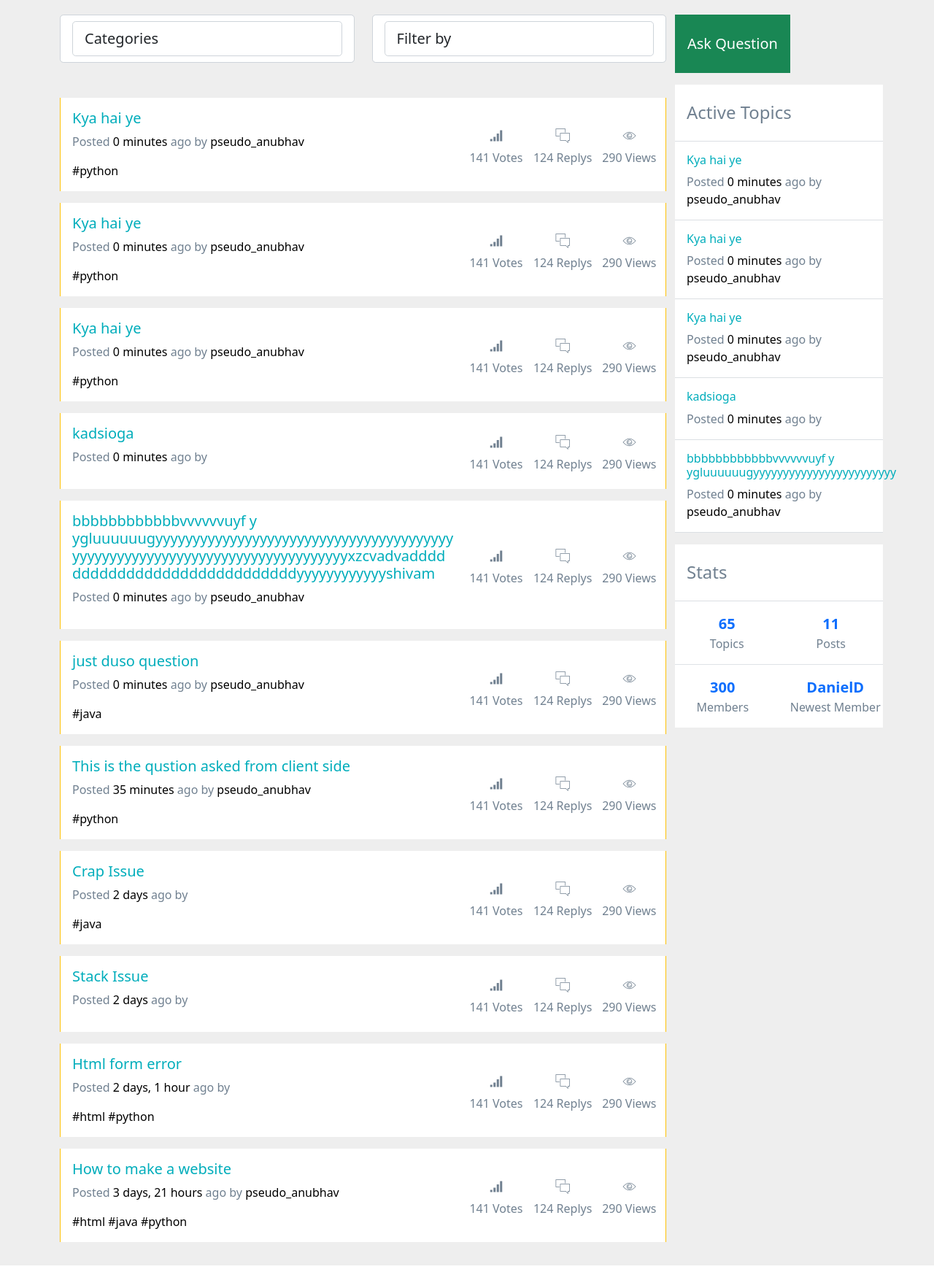
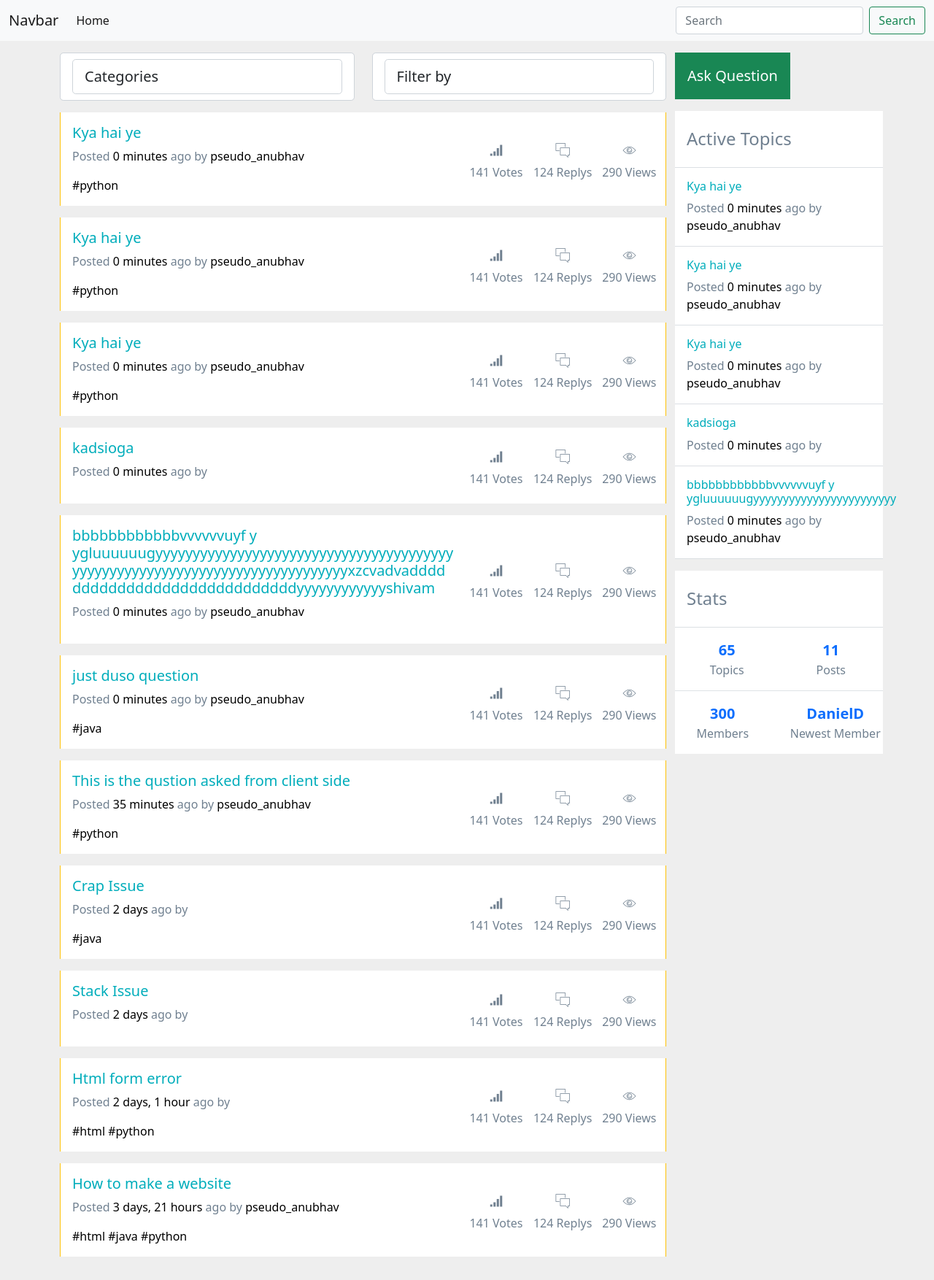
Before and after one commit to anubhav-cp/Bitcussion, a Django app: page / in a window 1280 px wide. Shown: the whole page at 73% size. Run offline with Django 4.2, Linux system fonts and the light colour scheme; data comes from the database, SQL or seed files in the repository; both versions use the stored data as it was after the commit.

Commit message:
Added navbar and fixed margin

```diff
--- a/forum/templates/forum/home.html
+++ b/forum/templates/forum/home.html
@@ -4,10 +4,10 @@
 
 <link href="https://code.ionicframework.com/ionicons/2.0.1/css/ionicons.min.css" rel="stylesheet">
 <div class="container">
-      <div class="row">
+      <div class="row mt-3">
         <!-- Main content -->
         <div class="col-lg-9 mb-3">
-          <div class="row text-left mb-5">
+          <div class="row text-left mb-3">
             <div class="col-lg-6 mb-3 mb-sm-0">
               <div class="dropdown bootstrap-select form-control form-control-lg bg-white bg-op-9 text-sm w-lg-50" style="width: 100%;">
               <select class="form-control form-control-lg bg-white bg-op-9 text-sm w-lg-50" data-toggle="select" tabindex="-98">
@@ -61,7 +61,7 @@
         <!-- Sidebar content -->
         <div class="col-lg-3 mb-4 mb-lg-0 px-lg-0 mt-lg-0">
           <div style="visibility: hidden; display: none; width: 285px; height: 801px; margin: 0px; float: none; position: static; inset: 85px auto auto;"></div><div data-settings="{&quot;parent&quot;:&quot;#content&quot;,&quot;mind&quot;:&quot;#header&quot;,&quot;top&quot;:10,&quot;breakpoint&quot;:992}" data-toggle="sticky" class="sticky" style="top: 85px;"><div class="sticky-inner">
-            <a class="btn btn-lg btn-block btn-success rounded-0 py-4 mb-3 bg-op-6 roboto-bold" href="{% url 'createpost' %}">Ask Question</a>
+            <a class="btn btn-lg btn-block btn-success rounded-0 py-3 mb-3 bg-op-6 roboto-bold" href="{% url 'createpost' %}">Ask Question</a>
             <div class="bg-white mb-3">
               <h4 class="px-3 py-4 op-5 m-0">
                 Active Topics
--- a/forum/templates/forum/solution.html
+++ b/forum/templates/forum/solution.html
@@ -34,7 +34,7 @@
             {% for sol in solutions %}
             <div class="row pt-3 pb-3">
 
-              <div class="text-dark">{{sol.description}}</div>
+              <div class="text-dark"><p>{{sol.description}}</p></div>
 
             </div>
 
--- a/forum/views.py
+++ b/forum/views.py
@@ -1,3 +1,4 @@
+from cgi import print_environ
 from django.http.response import HttpResponse
 from django.shortcuts import render
 from .models import Post, Solution
@@ -23,6 +24,7 @@ def solutionPage(request, pk, ck):
     posts = Post.objects.get(id=pk)
     forms = solutionForm()
     solutions = Solution.objects.filter(post__id=pk)
+    print(solutions)
 
 
     if request.method == 'POST':
--- a/static/css/home.css
+++ b/static/css/home.css
@@ -1,5 +1,6 @@
 body{
-    margin-top:20px;
+    margin: 0;
+    padding: 0;
     background:#eee;
     color: #708090;
 }
--- a/templates/base.html
+++ b/templates/base.html
@@ -12,7 +12,7 @@
 </head>
 <body>
 
-
+    {% include 'navbar.html' %}
     {% block content %}
 
     {% endblock content %}
--- /dev/null
+++ b/templates/navbar.html
@@ -0,0 +1,30 @@
+<nav class="navbar navbar-expand-lg navbar-light bg-light">
+    <div class="container-fluid">
+      <a class="navbar-brand" href="#">Navbar</a>
+      <button class="navbar-toggler" type="button" data-bs-toggle="collapse" data-bs-target="#navbarSupportedContent" aria-controls="navbarSupportedContent" aria-expanded="false" aria-label="Toggle navigation">
+        <span class="navbar-toggler-icon"></span>
+      </button>
+      <div class="collapse navbar-collapse" id="navbarSupportedContent">
+        <ul class="navbar-nav me-auto mb-2 mb-lg-0">
+          <li class="nav-item">
+            <a class="nav-link active" aria-current="page" href="#">Home</a>
+          </li>
+          <!-- <li class="nav-item dropdown">
+            <a class="nav-link dropdown-toggle" href="#" id="navbarDropdown" role="button" data-bs-toggle="dropdown" aria-expanded="false">
+              Dropdown
+            </a>
+            <ul class="dropdown-menu" aria-labelledby="navbarDropdown">
+              <li><a class="dropdown-item" href="#">Action</a></li>
+              <li><a class="dropdown-item" href="#">Another action</a></li>
+              <li><hr class="dropdown-divider"></li>
+              <li><a class="dropdown-item" href="#">Something else here</a></li>
+            </ul> -->
+          </li>
+        </ul>
+        <form class="d-flex">
+          <input class="form-control me-2" type="search" placeholder="Search" aria-label="Search">
+          <button class="btn btn-outline-success" type="submit">Search</button>
+        </form>
+      </div>
+    </div>
+  </nav>
```
Also changed, not shown: db.sqlite3.
